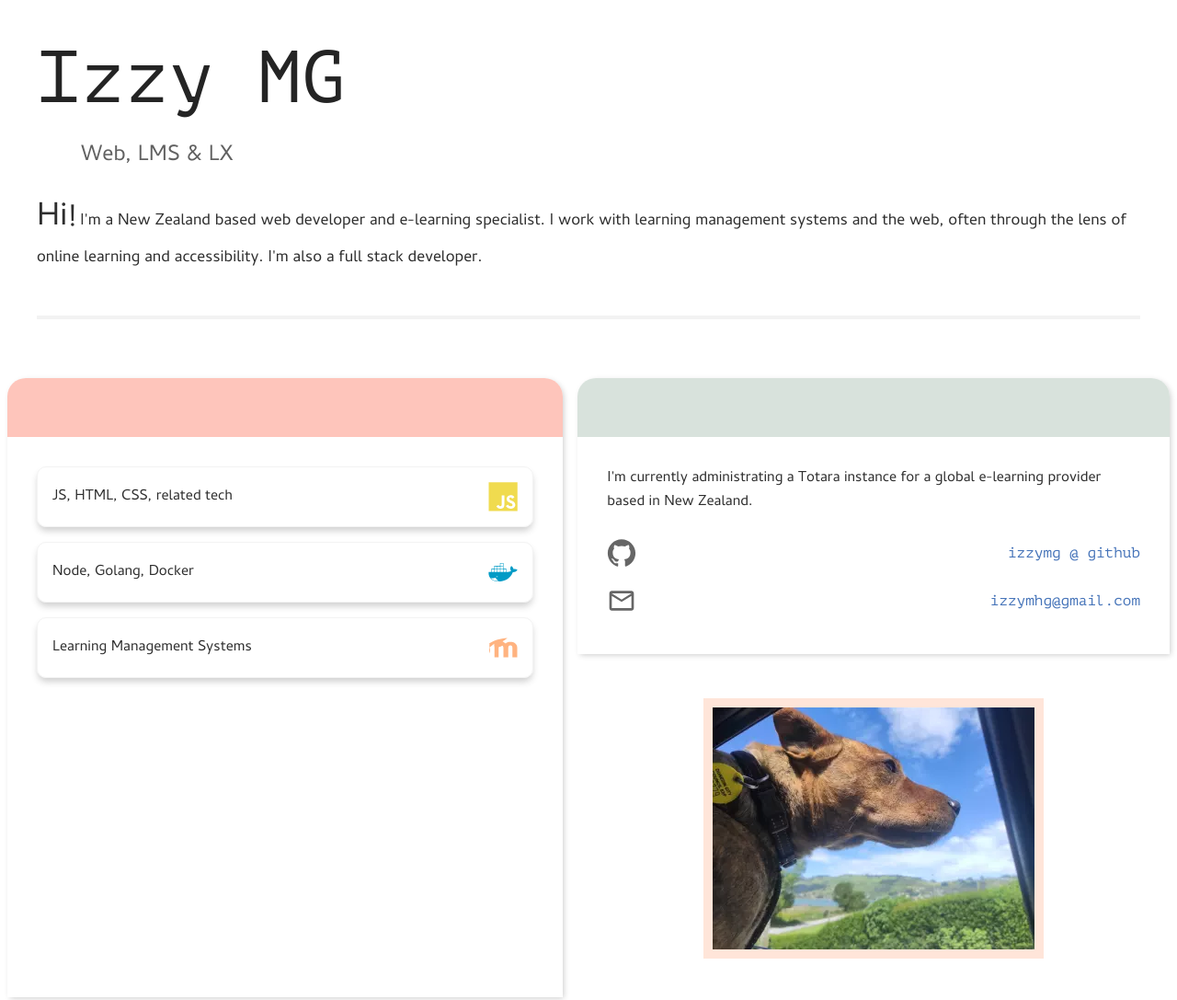
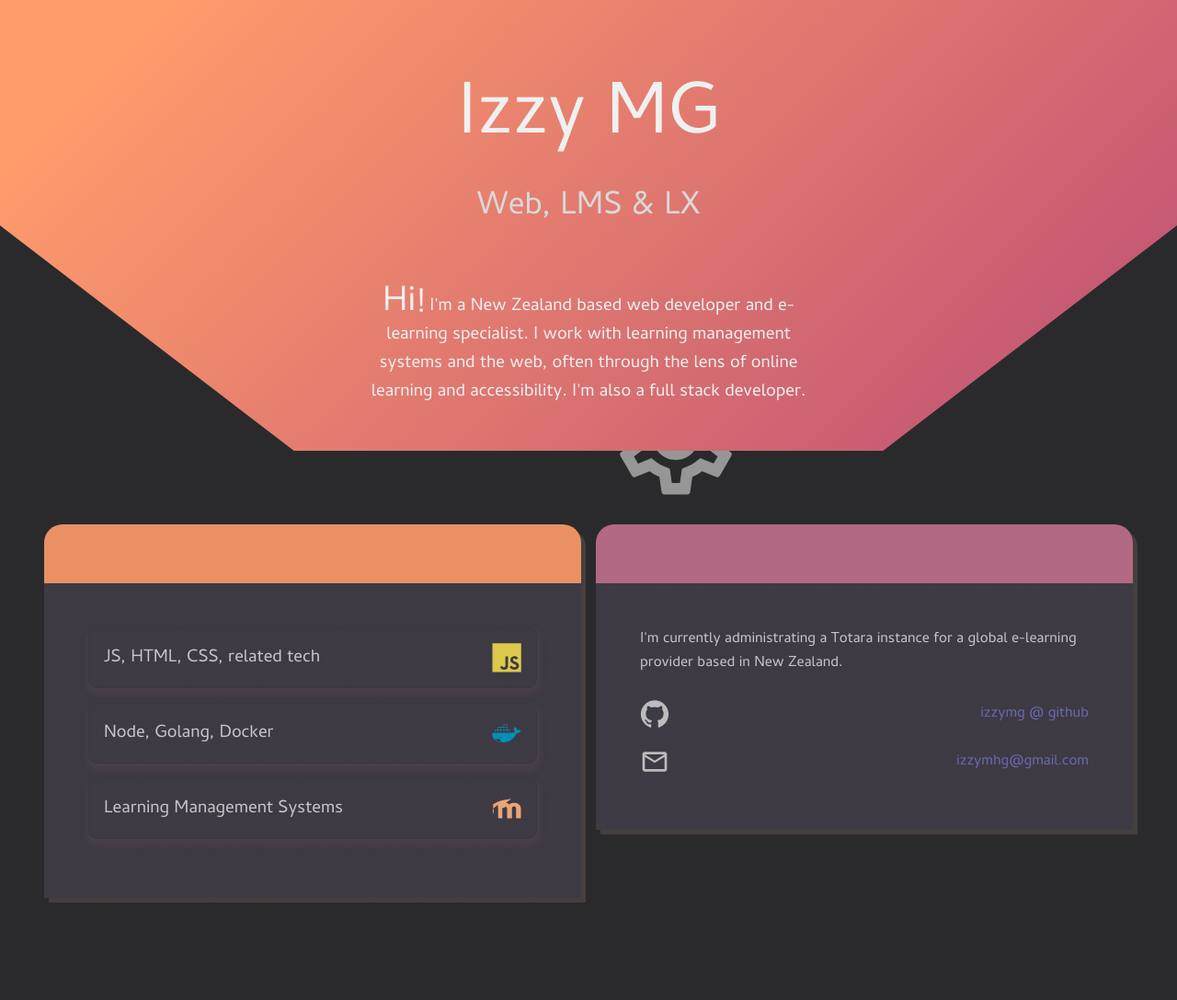
Before and after one commit to izzymg/izzymgdev, a plain HTML site: page src/index.html in a window 1280 px wide. Shown: the whole page at 92% size. After the commit the page ends 1008 px from the top, so only its background shows below. Drawn offline with Linux system fonts and the light colour scheme; a web font is replaced by a local one.

Commit message:
Complete style re-do

```diff
--- a/src/css/index.css
+++ b/src/css/index.css
@@ -14,92 +14,138 @@
 }
 
 /* pt-mono-regular - latin */
+/*
 @font-face {
     font-display: swap;
     font-family: "PT Mono";
     font-style: normal;
     font-weight: 400;
-    src: url("../assets/fonts/pt-mono/pt-mono-v8-latin-regular.eot"); /* IE9 Compat Modes */
+    src: url("../assets/fonts/pt-mono/pt-mono-v8-latin-regular.eot");
     src: local(""),
         url("../assets/fonts/pt-mono/pt-mono-v8-latin-regular.woff2") format("woff2"),
         url("../assets/fonts/pt-mono/pt-mono-v8-latin-regular.woff") format("woff"),
-        url("../assets/fonts/pt-mono/pt-mono-v8-latin-regular.ttf") format("truetype"), /* Safari, Android, iOS */
-        url("../assets/fonts/pt-mono/pt-mono-v8-latin-regular.svg#PTMono") format("svg"); /* Legacy iOS */
-  }
+        url("../assets/fonts/pt-mono/pt-mono-v8-latin-regular.ttf") format("truetype"),
+        url("../assets/fonts/pt-mono/pt-mono-v8-latin-regular.svg#PTMono") format("svg"),
+}
+*/
 
 
 :root {
     font-family: "Cambay", Helvetica, sans-serif;
     color: hsl(0, 0%, 18%);
 
-    --monospace-font: "PT Mono";
+    --card-top-height: 4rem;
 
-    --card-top-height: 4rem;
+    --bg-one: linear-gradient(135deg, #ff9c6b 10%, #BB4E75 100%);
+    --bg-two: hsl(240, 2%, 17%);
+    --bg-three: hsl(20, 100%, 71%);
+    --bg-four: hsl(339, 40%, 60%);
+
+    --card-bg: hsl(260, 9%, 26%);
+}
+
+body {
+    margin: 0;
+    padding: 0;
+    background: var(--bg-two);
 }
 
 h1, h2 {
     font-weight: normal;
-    color: hsl(0, 0%, 14%);
 }
 
-.layout {
-    display: grid;
-    place-items: center;
+/* Intro */
+.intro {
+    background: var(--bg-one);
+    text-align: center;
+
+    color: hsl(0, 0%, 94%);
+
+    padding: 2rem 0;
 }
 
-.soft-shadow {
-    box-shadow: hsl(0, 0%, 80%) 2px 2px 6px -1px;
+.intro .page-title {
+    font-size: 5em;
+    padding: 0;
+    margin: 0;
 }
 
-.bg-one {
-    border-radius: 20px 20px 0 0;
-    --top-color: #fec5bb;
-    --rest-color: #fff;
+.intro .page-subtitle {
+    font-size: 2.2em;
+    margin: 0.2rem 0 4rem 0;
+    padding: 0;
 
-    background: linear-gradient(
-        to bottom,
-        var(--top-color) 0%,
-        var(--top-color) var(--card-top-height),
-        var(--rest-color) var(--card-top-height),
-        var(--rest-color) 100%
-    );
+    color: hsl(0, 0%, 85%);
 }
 
-.bg-two {
-    border-radius: 20px 20px 0 0;
-
-    --top-color: #d8e2dc;
-    --rest-color: #fff;
-
-    background: linear-gradient(
-        to bottom,
-        var(--top-color) 0%,
-        var(--top-color) var(--card-top-height),
-        var(--rest-color) var(--card-top-height),
-        var(--rest-color) 100%
-    );
+.bio-wrap {
+    display: flex;
+    justify-content: center;
 }
 
-@media screen and (min-width: 1921px) {
-    .cards {
-        width: 60%;
+.bio {
+    font-size: 1.2em;
+    margin: 0 1rem;
+}
+
+.bio .hi {
+    display: inline-block;
+    line-height: 2px;
+    font-size: 2em;
+}
+
+@media only screen and (min-width: 950px) {
+    .intro {
+        clip-path: polygon(0 0%, 100% 0, 100% 50%, 75% 100%, 25% 100%, 0% 50%);
+        padding: 4rem 0 3rem 0;
+    }
+
+    .bio {
+        width: 40%;
     }
 }
 
-@media screen and (min-width:1280px) {
+/* Card layout */
+
+.cards {
+    margin: 0 1rem;
+}
+
+.card {
+    width: 100%;
+    padding: 3rem;
+    box-sizing: border-box;
+
+    margin: 2rem 0;
+
+    color: hsl(0, 0%, 85%);
+
+    opacity: 0.9;
+
+    transition: opacity 100ms ease-in;
+}
+
+.card:hover {
+    opacity: 1;
+}
+
+/* Large device layout */
+@media screen and (min-width: 950px) {
     .cards {
+        margin: 3rem 3rem 0 3rem;
         display: grid;
-        grid-template-rows: repeat(auto-fit, minmax(10px, 1fr));
         gap: 1rem;
+        grid-template-columns: 1fr 1fr;
+        place-items: start center;
     }
 
-    .tall-card {
-        grid-row: span 2 / auto;
+    .card {
+        box-shadow: 5px 5px 0px hsla(12, 10%, 36%, 0.562);
     }
+}
 
-    .wide-card {
-        grid-column: span 2 / auto;
-    }
+.card > div {
+    margin-top: var(--card-top-height);
 }
 
 .fade {
@@ -108,44 +154,32 @@ h1, h2 {
 
 @keyframes fade {
     from { opacity: 0; }
-    to { opacity: 1; }
+    to { opacity: 0.9; }
 }
 
-.card {
-    padding: 2rem;
+.titled-one {
+    border-radius: 20px 20px 0 0;
+    background: linear-gradient(
+        to bottom,
+        var(--bg-three) 0%,
+        var(--bg-three) var(--card-top-height),
+        var(--card-bg) var(--card-top-height),
+        var(--card-bg) 100%
+    );
 }
 
-.page-title {
-    font-family: var(--monospace-font);
-    font-size: 5em;
-    margin: 0;
+.titled-two {
+    border-radius: 20px 20px 0 0;
+    background: linear-gradient(
+        to bottom,
+        var(--bg-four) 0%,
+        var(--bg-four) var(--card-top-height),
+        var(--card-bg) var(--card-top-height),
+        var(--card-bg) 100%
+    );
 }
 
-.page-subtitle {
-    padding: 0 0 0 3rem;
-    color: hsl(0, 0%, 38%);
-}
-
-.bio {
-    font-size: 1.1em;
-}
-
-.bio > .hi {
-    font-size: 2em;
-}
-
-hr {
-    margin: 3rem 0 1rem 0;
-    border: 2px solid hsl(0, 0%, 95%);
-}
-
-.contact, .tech {
-    margin-top: 4rem;
-}
-
-.contact-info {
-    font-family: var(--monospace-font);
-}
+/* Card content */
 
 .contact-info > a {
     display: flex;
@@ -156,22 +190,18 @@ hr {
 
 .contact-info > a {
     height: 52px;
-    color: hsl(216, 45%, 50%);
+    color: hsl(241, 40%, 60%);
     text-decoration: none;
 
     transition: color ease-in 150ms;
 }
 
-.contact-info > a:visited {
-    color: hsl(216, 40%, 40%);
-}
-
 .contact-info > a:hover, .contact-info > a:focus {
-    color: hsl(216, 40%, 20%);
+    color: hsl(241, 40%, 50%);
 }
 
 .contact-info > a:active {
-    color: hsl(161, 28%, 46%);
+    color: hsl(357, 28%, 46%);
 }
 
 .tech ul {
@@ -180,26 +210,35 @@ hr {
 }
 
 .tech ul li {
-    padding: 1rem;
-    margin: 1rem 0;
     border-radius: 10px;
-    border: 1px solid rgb(243, 243, 243);
-    box-shadow: 0 5px 7px -1px hsla(0, 0%, 20%, 0.23);
+    border: 1px solid hsl(0, 0%, 23%);
+    box-shadow: 1px 5px 7px 2px hsla(324, 14%, 36%, 0.356);
+
+    padding: 1rem 1rem;
+    margin: 0 0 1rem 0;
+
+    font-size: 1.2em;
 
     display: flex;
     justify-content: space-between;
     align-items: center;
 }
 
-.dog {
-    text-align: center;
-    background: none;
-}
-
 .dog-img {
-    object-fit: cover;
     max-width: 100%;
     max-height: 100%;
 
     border: 10px solid #ffe5d9;
 }
+
+.gear {
+    top: 50%;
+    left: 50%;
+    position: fixed;
+    z-index: -5;
+}
+
+.gear {
+    width: 240px;
+    fill: hsl(0, 0%, 59%);
+}
--- a/src/index.html
+++ b/src/index.html
@@ -12,18 +12,19 @@
 
 <body>
     <main class="layout">
-        <div class="cards">
-            <div class="card wide-card">
-                <h1 class="page-title">Izzy MG</h1>
-                <h2 class="page-subtitle">Web, LMS & LX</h2>
+        <header class="intro">
+            <h1 class="page-title">Izzy MG</h1>
+            <h2 class="page-subtitle">Web, LMS & LX</h2>
+            <div class="bio-wrap">
                 <p class="bio"><span class="hi">Hi!</span> I'm a New Zealand based web developer and e-learning
                     specialist.
                     I work with learning management systems and the web, often through the lens of online learning and
                     accessibility. I'm also a full stack developer.
                 </p>
-                <hr />
             </div>
-            <div class="card soft-shadow tall-card bg-one fade" style="--delay: 1">
+        </header>
+        <section class="cards">
+            <div class="card titled-one fade" style="--delay: 1">
                 <div class="tech">
                     <ul>
                         <li>
@@ -55,14 +56,14 @@
                     </ul>
                 </div>
             </div>
-            <div class="card soft-shadow bg-two fade" style="--delay: 3">
+            <div class="card titled-two fade" style="--delay: 3">
                 <div class="contact">
                     <p>I'm currently administrating a Totara instance for a global e-learning provider based in New
                         Zealand.</p>
                     <div class="contact-info">
                         <a href="https://github.com/izzymg">
                             <svg class="icon" width="32px" viewBox="0 0 128 128">
-                                <g fill="hsl(0, 0%, 40%)">
+                                <g fill="hsl(0, 0%, 80%)">
                                     <path fill-rule="evenodd" clip-rule="evenodd"
                                         d="M64 5.103c-33.347 0-60.388 27.035-60.388 60.388 0 26.682 17.303 49.317 41.297 57.303 3.017.56 4.125-1.31 4.125-2.905 0-1.44-.056-6.197-.082-11.243-16.8 3.653-20.345-7.125-20.345-7.125-2.747-6.98-6.705-8.836-6.705-8.836-5.48-3.748.413-3.67.413-3.67 6.063.425 9.257 6.223 9.257 6.223 5.386 9.23 14.127 6.562 17.573 5.02.542-3.903 2.107-6.568 3.834-8.076-13.413-1.525-27.514-6.704-27.514-29.843 0-6.593 2.36-11.98 6.223-16.21-.628-1.52-2.695-7.662.584-15.98 0 0 5.07-1.623 16.61 6.19C53.7 35 58.867 34.327 64 34.304c5.13.023 10.3.694 15.127 2.033 11.526-7.813 16.59-6.19 16.59-6.19 3.287 8.317 1.22 14.46.593 15.98 3.872 4.23 6.215 9.617 6.215 16.21 0 23.194-14.127 28.3-27.574 29.796 2.167 1.874 4.097 5.55 4.097 11.183 0 8.08-.07 14.583-.07 16.572 0 1.607 1.088 3.49 4.148 2.897 23.98-7.994 41.263-30.622 41.263-57.294C124.388 32.14 97.35 5.104 64 5.104z">
                                     </path>
@@ -75,7 +76,7 @@
                         </a>
                         <a href="mailto:izzymhg@gmail.com">
                             <svg xmlns="http://www.w3.org/2000/svg" viewBox="0 0 24 24" width="32px"
-                                fill="hsl(0, 0%, 40%)">
+                                fill="hsl(0, 0%, 80%)">
                                 <path d="M0 0h24v24H0V0z" fill="none" />
                                 <path
                                     d="M22 6c0-1.1-.9-2-2-2H4c-1.1 0-2 .9-2 2v12c0 1.1.9 2 2 2h16c1.1 0 2-.9 2-2V6zm-2 0l-8 5-8-5h16zm0 12H4V8l8 5 8-5v10z" />
@@ -85,12 +86,13 @@
                     </div>
                 </div>
             </div>
-            <div class="dog card fade" style="--delay: 5">
+            <!-- <div class="dog card fade" style="--delay: 5">
                 <img width="350px" height="263px" loading="lazy" class="dog-img" src="assets/img/sml-pup-350.webp"
                     alt="Lovely photo of my dog hanging out of a car window">
-            </div>
-        </div>
+            </div> -->
+        </section>
     </main>
+    <svg class="gear" viewBox="0 0 32 32" height="200px" xmlns="http://www.w3.org/2000/svg"><path d="M0 0h24v24H0V0z" fill="none"/><path d="M19.43 12.98c.04-.32.07-.64.07-.98 0-.34-.03-.66-.07-.98l2.11-1.65c.19-.15.24-.42.12-.64l-2-3.46c-.09-.16-.26-.25-.44-.25-.06 0-.12.01-.17.03l-2.49 1c-.52-.4-1.08-.73-1.69-.98l-.38-2.65C14.46 2.18 14.25 2 14 2h-4c-.25 0-.46.18-.49.42l-.38 2.65c-.61.25-1.17.59-1.69.98l-2.49-1c-.06-.02-.12-.03-.18-.03-.17 0-.34.09-.43.25l-2 3.46c-.13.22-.07.49.12.64l2.11 1.65c-.04.32-.07.65-.07.98 0 .33.03.66.07.98l-2.11 1.65c-.19.15-.24.42-.12.64l2 3.46c.09.16.26.25.44.25.06 0 .12-.01.17-.03l2.49-1c.52.4 1.08.73 1.69.98l.38 2.65c.03.24.24.42.49.42h4c.25 0 .46-.18.49-.42l.38-2.65c.61-.25 1.17-.59 1.69-.98l2.49 1c.06.02.12.03.18.03.17 0 .34-.09.43-.25l2-3.46c.12-.22.07-.49-.12-.64l-2.11-1.65zm-1.98-1.71c.04.31.05.52.05.73 0 .21-.02.43-.05.73l-.14 1.13.89.7 1.08.84-.7 1.21-1.27-.51-1.04-.42-.9.68c-.43.32-.84.56-1.25.73l-1.06.43-.16 1.13-.2 1.35h-1.4l-.19-1.35-.16-1.13-1.06-.43c-.43-.18-.83-.41-1.23-.71l-.91-.7-1.06.43-1.27.51-.7-1.21 1.08-.84.89-.7-.14-1.13c-.03-.31-.05-.54-.05-.74s.02-.43.05-.73l.14-1.13-.89-.7-1.08-.84.7-1.21 1.27.51 1.04.42.9-.68c.43-.32.84-.56 1.25-.73l1.06-.43.16-1.13.2-1.35h1.39l.19 1.35.16 1.13 1.06.43c.43.18.83.41 1.23.71l.91.7 1.06-.43 1.27-.51.7 1.21-1.07.85-.89.7.14 1.13zM12 8c-2.21 0-4 1.79-4 4s1.79 4 4 4 4-1.79 4-4-1.79-4-4-4zm0 6c-1.1 0-2-.9-2-2s.9-2 2-2 2 .9 2 2-.9 2-2 2z"/></svg>
 </body>
 
 </html>
```
Also changed, not shown: src/assets/img/settings_black_24dp.svg (added).
